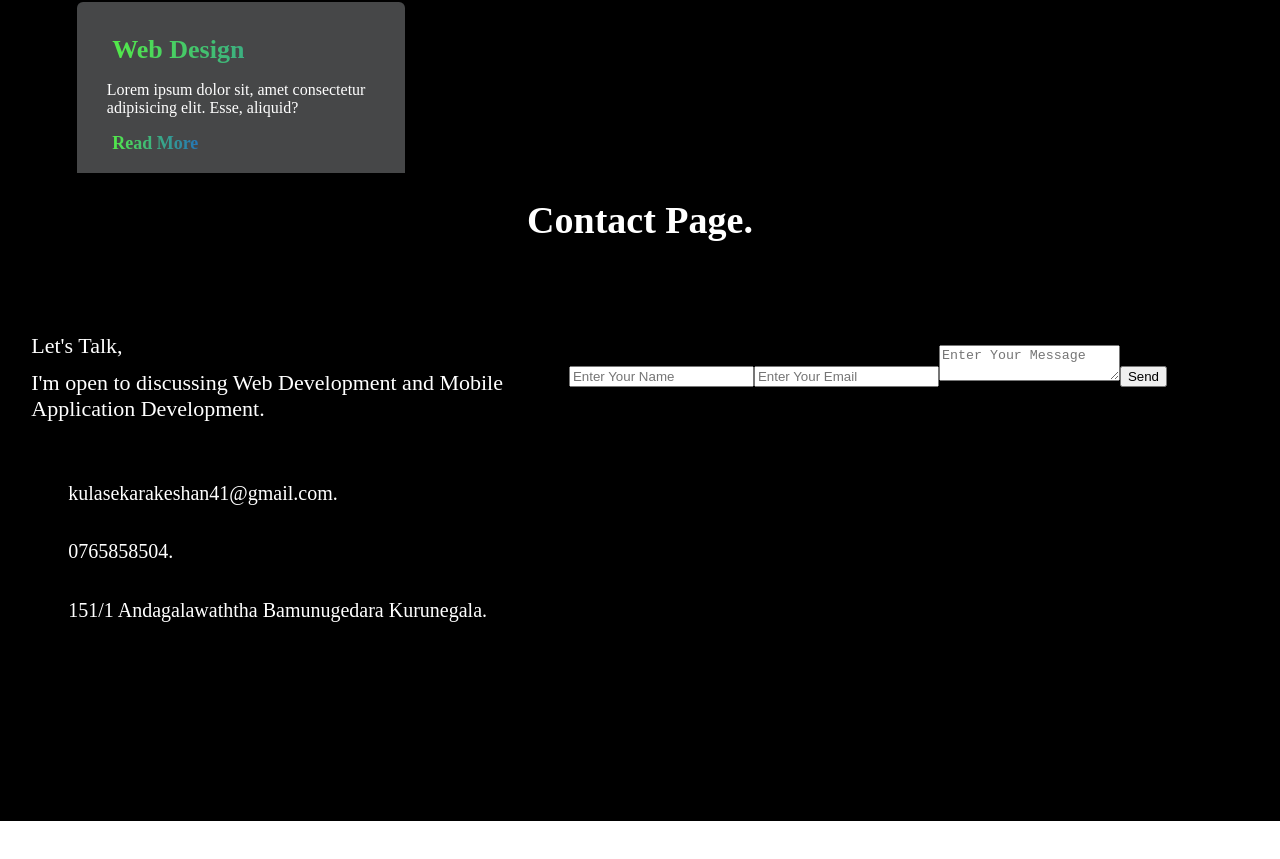
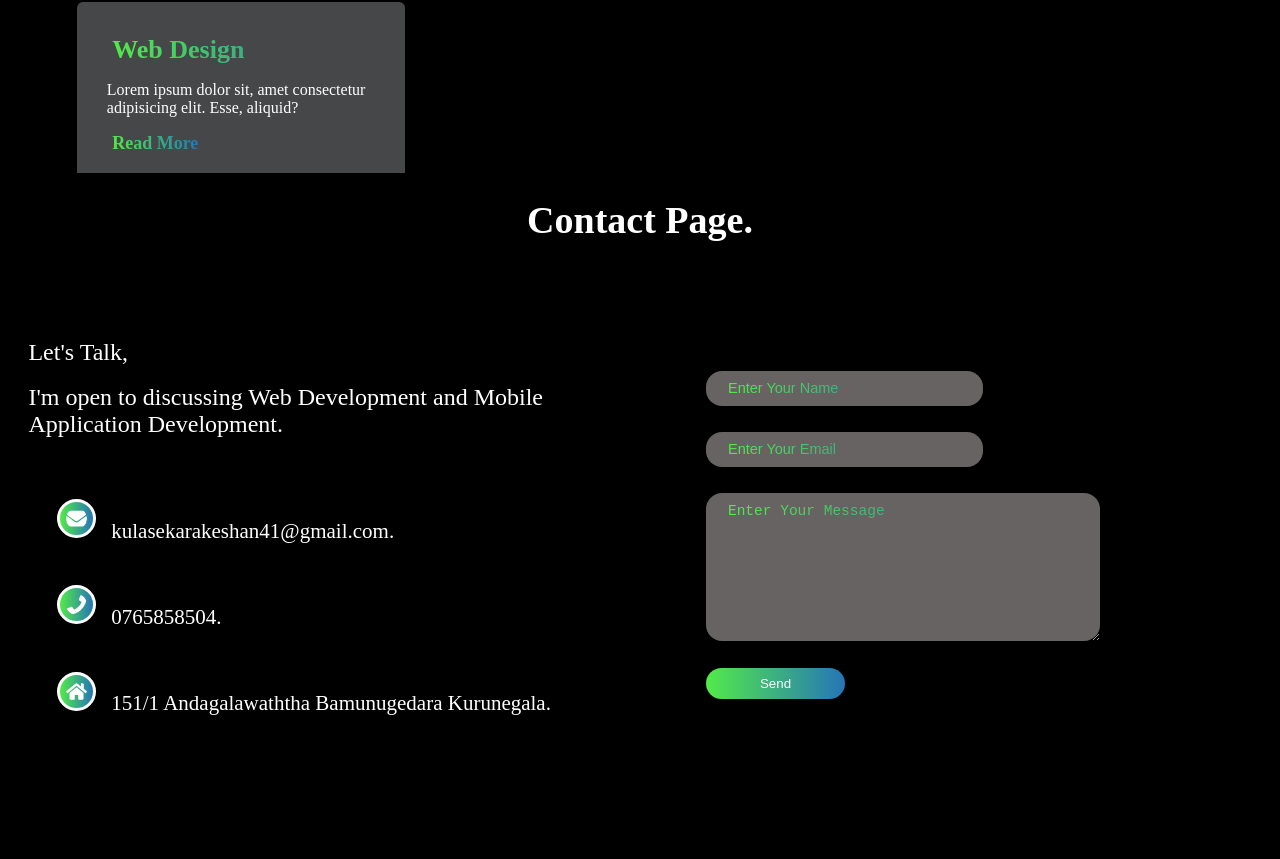
Before and after one commit to KeshaCodeolima/MY-Portfolio, a React (Create React App) app in the folder my-portfolio/: page / in a window 1280 px wide. Shown: the part 1435-2294 px from the top of the page. Before the commit the page ends 2256 px from the top, so only its background shows below. Built offline with nearby package versions, Linux system fonts and the light colour scheme.

Commit message:
Add the icons to left side and edit the right side send mail boxs

```diff
--- a/my-portfolio/src/Componets/ContactPage.css
+++ b/my-portfolio/src/Componets/ContactPage.css
@@ -21,15 +21,17 @@
 }
 .itemscontact p{
     color: white;
-    margin-left: 5.5%;
-    font-size:22px;
-    margin-top: -2%;
+    margin-left: 5%;
+    font-size:24px;
+    margin-top: -1%;
+    text-align:left;
 }
 .contacttext{
     color: white;
-    font-size: 20px;
-    margin-left: 12%;
-    margin-top: 8%;
+    font-size: 21px;
+    margin-left: 10%;
+    margin-top: 7%;
+    padding-top: -6%;
 }
 .contacttext p{
     padding-top: 3%;
@@ -41,4 +43,52 @@
 }
 .sendmail{
     color:white;
+    margin-left: 16%;
+    margin-right: 2%;
 }
+.sendmail input,textarea,button{
+    margin-left: 4%;
+    margin-top: 4.5%;
+    padding: 10px 22px;
+    border-radius: 16px;
+    border: none;
+    outline: none;
+    display: flex;
+    flex-direction: column;
+    background-color: rgb(103, 99, 99);
+}
+.sendmail input{
+    width: 40%;
+    color: white;
+    font-size: 13.5px;
+}
+.sendmail input::placeholder{
+    background-image: linear-gradient(to right, #53ea49,#2575b7);
+    background-clip: text;
+    -webkit-text-fill-color: transparent;
+    font-size: 14.5px;
+}
+.sendmail textarea{
+    width: 60%;
+    height: 16vh;
+}
+.sendmail textarea::placeholder{
+    background-image: linear-gradient(to right, #53ea49,#2575b7);
+    background-clip: text;
+    -webkit-text-fill-color: transparent;
+    font-size: 14.5px;
+}
+.btn2{
+    background-image: linear-gradient(to right, #53ea49,#2575b7);
+    padding: 8px 54px;
+    color: white;
+    margin-bottom: 3%;
+}
+.icons{
+    margin-right: 3%;
+    margin-top: 1%;
+    border: 3px solid white;
+    border-radius: 50%;
+    padding: 6px;
+    background-image: linear-gradient(to right, #53ea49,#2575b7);
+}
--- a/my-portfolio/src/Componets/ContactPage.jsx
+++ b/my-portfolio/src/Componets/ContactPage.jsx
@@ -1,5 +1,6 @@
 import React from 'react'
 import './ContactPage.css';
+import { FaEnvelope,FaPhone,FaHome } from "react-icons/fa";
 
 function ContactPage() {
     return (
@@ -13,9 +14,9 @@ function ContactPage() {
                             <p>I'm open to discussing Web Development and Mobile Application Development.</p>
                         </div>
                         <div className="contacttext">
-                            <p>kulasekarakeshan41@gmail.com.</p>
-                            <p>0765858504.</p>
-                            <p>151/1 Andagalawaththa Bamunugedara Kurunegala.</p>
+                            <p><FaEnvelope className='icons'/>kulasekarakeshan41@gmail.com.</p>
+                            <p><FaPhone className='icons'/>0765858504.</p>
+                            <p><FaHome className='icons'/>151/1 Andagalawaththa Bamunugedara Kurunegala.</p>
                         </div>
                     </div>
                     <div className="contactright">
```
